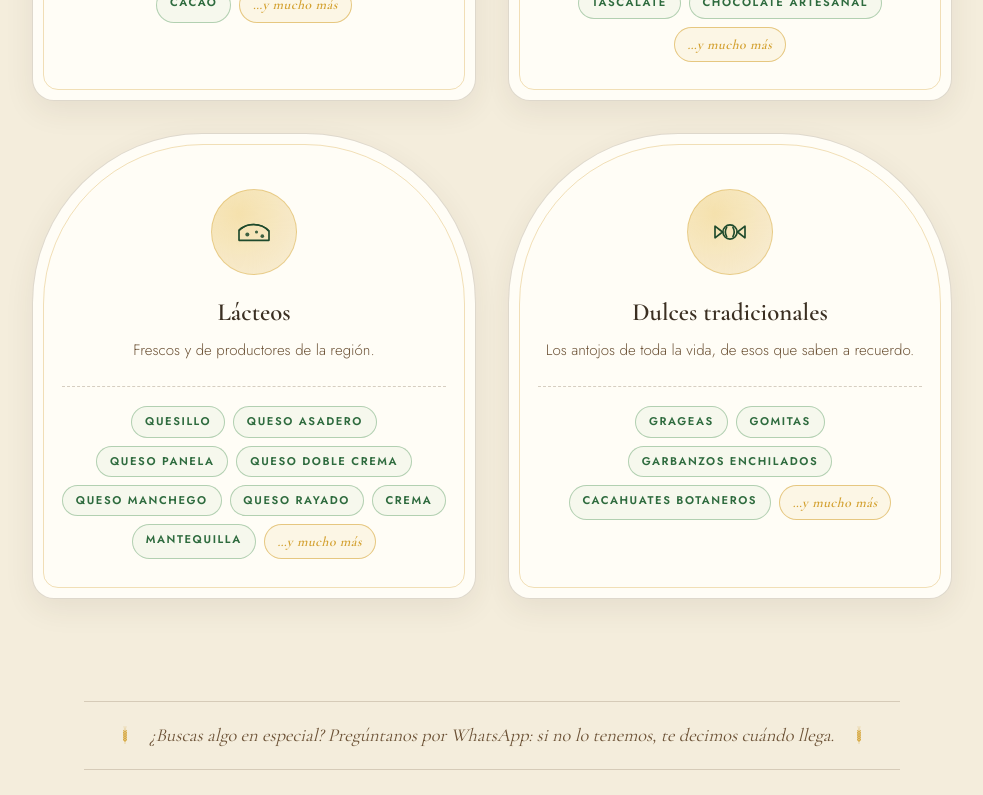
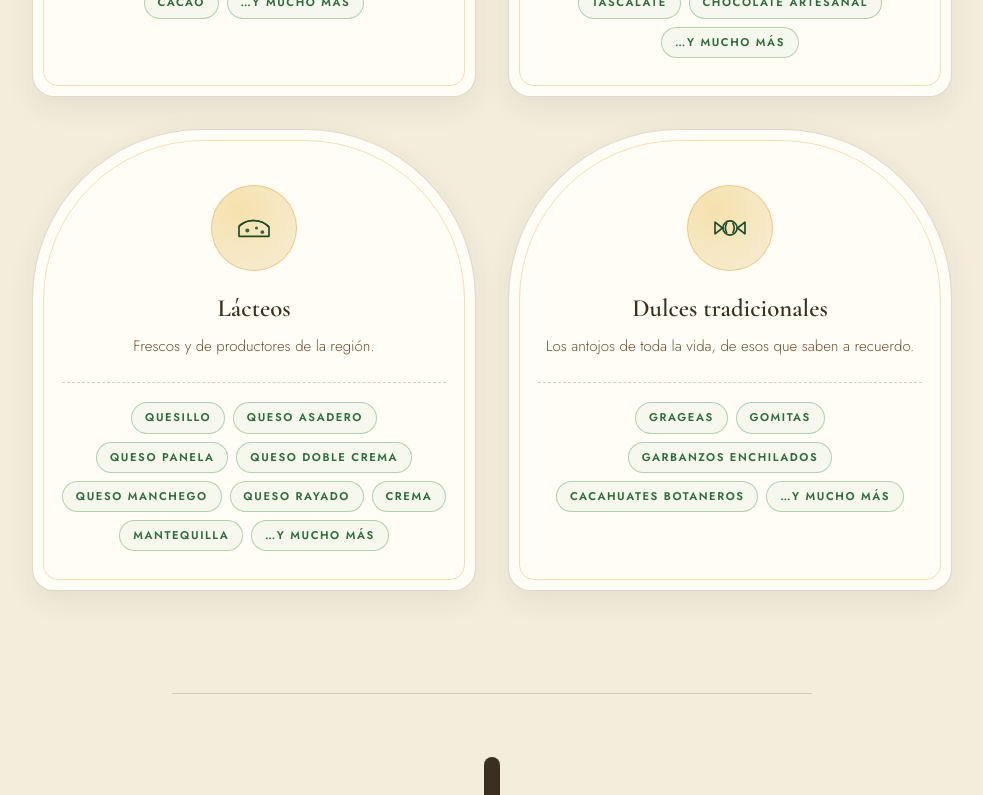
Before and after one commit to MrX-zeta/sabores-de-mi-tierra, a Next.js app in the folder apps/web/: page /productos in a window 1280 px wide. Shown: the part 800-1595 px from the top of the page, without its empty margins (148-1131 px from the left). Built offline with nearby package versions, Linux system fonts and the light colour scheme.

Commit message:
fix(web): header con fondo sólido para legibilidad

```diff
--- a/apps/web/src/app/globals.css
+++ b/apps/web/src/app/globals.css
@@ -106,8 +106,7 @@ h1 em, h2 em { font-style: italic; color: var(--verde-700); }
 .header {
   position: fixed; top: 0; left: 0; right: 0; z-index: 50; height: var(--header-h);
   display: flex; align-items: center;
-  background: rgba(251, 247, 237, 0.82);
-  backdrop-filter: blur(14px); -webkit-backdrop-filter: blur(14px);
+  background: var(--crema);
   border-bottom: 1px solid var(--hairline);
 }
 .header .wrap { display: flex; align-items: center; justify-content: space-between; gap: 1rem; }
@@ -484,19 +483,21 @@ h1 em, h2 em { font-style: italic; color: var(--verde-700); }
   color: var(--verde-700); border: 1px solid rgba(78, 148, 89, 0.4);
   border-radius: 999px; padding: 0.32rem 0.8rem; background: rgba(78, 148, 89, 0.05);
 }
-.card-lista li:last-child {
-  font-family: var(--f-display); font-style: italic; text-transform: none;
-  font-size: 0.85rem; letter-spacing: 0.04em; font-weight: 600;
-  color: var(--oro); border-color: rgba(211, 160, 47, 0.55); background: rgba(211, 160, 47, 0.08);
+.granel-nota {
+  text-align: center; padding-bottom: clamp(4rem, 8vw, 6rem);
+  max-width: 640px; margin-inline: auto;
+  border-top: 1px solid var(--hairline);
+  padding-top: clamp(2.2rem, 4.5vw, 3.2rem);
 }
-.granel-nota { text-align: center; padding-bottom: clamp(4rem, 8vw, 6rem); }
-.granel-nota-int {
-  display: inline-flex; align-items: center; gap: 1rem; flex-wrap: wrap; justify-content: center;
-  font-family: var(--f-display); font-style: italic; font-size: 1.15rem; color: var(--cafe);
-  border-top: 1px solid var(--hairline); border-bottom: 1px solid var(--hairline);
-  padding: 1.1rem 2rem;
+.granel-titulo {
+  display: flex; align-items: center; justify-content: center; gap: 1.1rem;
+  font-family: var(--f-display); font-style: italic; font-weight: 600;
+  font-size: clamp(1.7rem, 3.4vw, 2.4rem); color: var(--verde-900);
 }
-.granel-nota-int svg { width: 18px; height: 18px; color: var(--oro); }
+.granel-titulo svg { width: 22px; height: 22px; color: var(--oro); flex: none; }
+.granel-sub {
+  margin-top: 0.8rem; font-size: 0.95rem; color: var(--cafe); padding-inline: 1rem;
+}
 
 /* ══════════ POR QUÉ ══════════ */
 .v-porque .page-hero { background: linear-gradient(180deg, var(--crema), rgba(30, 74, 44, 0.05)); }
```
